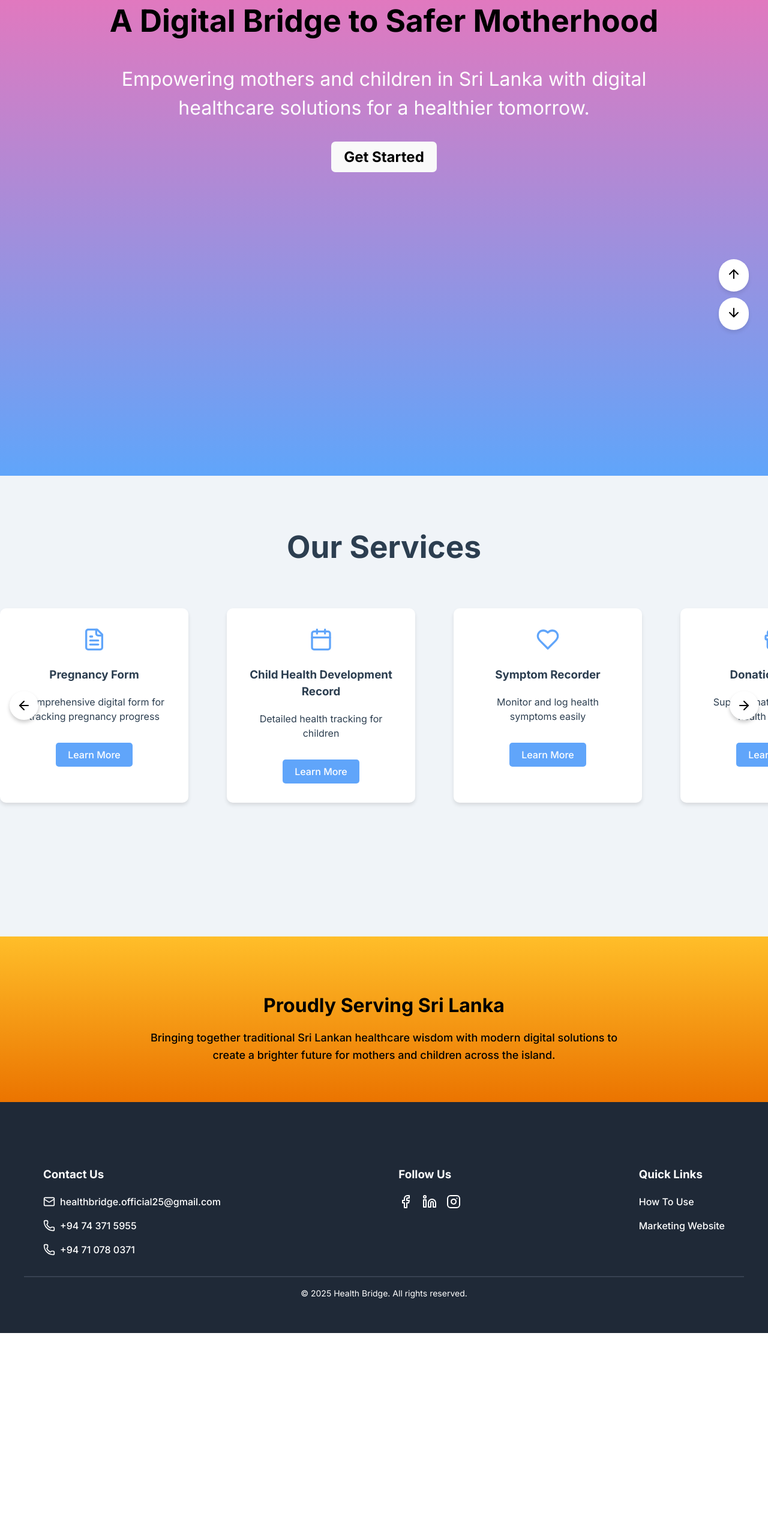
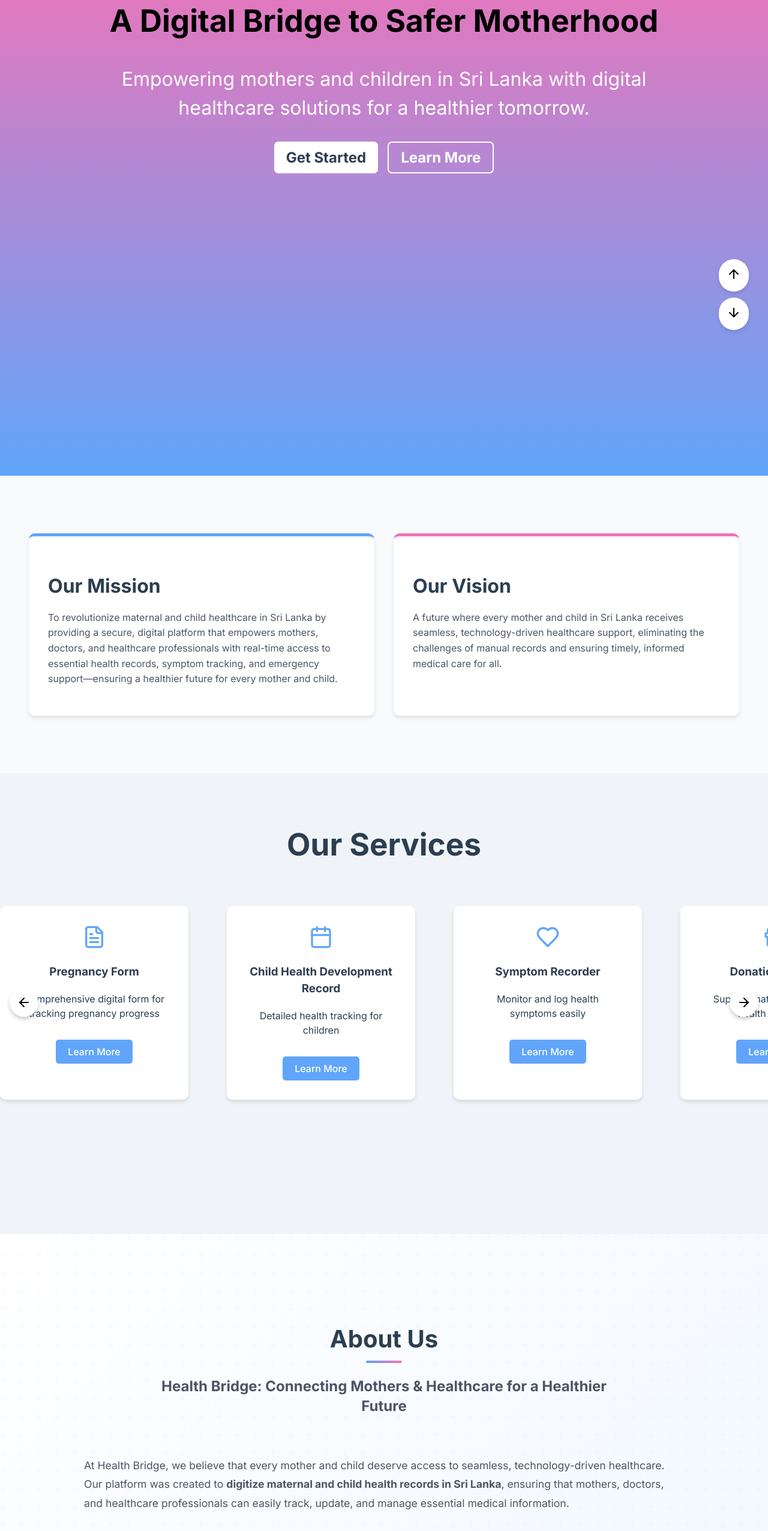
Before and after one commit to Methma-02/Health_Bridge, a React (Vite) app in the folder frontend/: page / in a window 1280 px wide. Shown: the part 234-2786 px from the top of the page at 60% size. Before the commit the page ends 2456 px from the top, so only its background shows below. Built offline with nearby package versions, Linux system fonts and the light colour scheme.

Commit message:
Update Homepage.jsx

```diff
--- a/frontend/src/Homepage.jsx
+++ b/frontend/src/Homepage.jsx
@@ -1,19 +1,44 @@
-import React, { useRef, useState } from 'react';
+import React, { useRef, useState, useEffect } from 'react';
 import { useNavigate } from 'react-router-dom';
 import Header from './HeaderFooter/Header';
 import Footer from './HeaderFooter/Footer';
-import { Heart, Calendar, FileText, Gift, AlertCircle, ArrowLeft, ArrowRight } from 'lucide-react';
+import { Heart, Calendar, FileText, Gift, AlertCircle, ArrowLeft, ArrowRight, Check } from 'lucide-react';
 import './Homepage.css';
 
 const Homepage = () => {
   const servicesRef = useRef(null);
+  const missionRef = useRef(null);
+  const aboutRef = useRef(null);
+  const howItWorksRef = useRef(null);
   const servicesContainerRef = useRef(null);
   const navigate = useNavigate();
   const [scrollPosition, setScrollPosition] = useState(0);
 
-  const scrollToServices = () => {
-    servicesRef.current?.scrollIntoView({ behavior: 'smooth' });
+  // Function to scroll to top and bottom of page
+  const scrollToTop = () => {
+    window.scrollTo({ top: 0, behavior: 'smooth' });
   };
+
+  const scrollToBottom = () => {
+    window.scrollTo({ top: document.body.scrollHeight, behavior: 'smooth' });
+  };
+
+  const scrollToSection = (ref) => {
+    ref.current?.scrollIntoView({ behavior: 'smooth' });
+  };
+
+  // Pass scroll functions to Footer
+  useEffect(() => {
+    // Make the scroll functions globally accessible for the Footer component
+    window.scrollToTop = scrollToTop;
+    window.scrollToBottom = scrollToBottom;
+
+    // Cleanup on unmount
+    return () => {
+      delete window.scrollToTop;
+      delete window.scrollToBottom;
+    };
+  }, []);
 
   const services = [
     {
@@ -45,6 +70,34 @@ const Homepage = () => {
       icon: <AlertCircle size={40} color="#f472b6" />,
       description: 'Instant emergency support and notifications',
       path: '/emergency-alert'
+    }
+  ];
+
+  const steps = [
+    {
+      title: "Register & Create Your Profile",
+      description: "Sign up with your details to create a secure profile. Whether you're a mother or a healthcare professional, Health Bridge customizes your experience based on your role.",
+      icon: "📝"
+    },
+    {
+      title: "Log & Monitor Your Health",
+      description: "Mothers can log symptoms, track their severity with an easy slider, and note the time of occurrence (morning, afternoon, evening, night).",
+      icon: "📊"
+    },
+    {
+      title: "Access & Update Health Records",
+      description: "Doctors, nurses, and midwives can securely access and update patient records, ensuring seamless care and informed medical decisions.",
+      icon: "👩‍⚕️"
+    },
+    {
+      title: "Get Alerts & Emergency Support",
+      description: "In case of urgent health concerns, mothers can send emergency alerts for quick medical assistance.",
+      icon: "🚨"
+    },
+    {
+      title: "Explore Additional Features",
+      description: "Support the community through the Donation Center or access valuable maternal health resources.",
+      icon: "🎁"
     }
   ];
 
@@ -86,12 +139,38 @@ const Homepage = () => {
           <p>
             Empowering mothers and children in Sri Lanka with digital healthcare solutions for a healthier tomorrow.
           </p>
-          <button
-            className="cta-button"
-            onClick={scrollToServices}
-          >
-            Get Started
-          </button>
+          <div className="hero-buttons">
+            <button
+              className="cta-button primary-button"
+              onClick={() => scrollToSection(servicesRef)}
+            >
+              Get Started
+            </button>
+            <button
+              className="cta-button secondary-button"
+              onClick={() => scrollToSection(missionRef)}
+            >
+              Learn More
+            </button>
+          </div>
+        </div>
+      </section>
+
+      {/* Mission and Vision Section */}
+      <section ref={missionRef} className="mission-vision-section">
+        <div className="container">
+          <div className="mission-box">
+            <h2>Our Mission</h2>
+            <p>
+              To revolutionize maternal and child healthcare in Sri Lanka by providing a secure, digital platform that empowers mothers, doctors, and healthcare professionals with real-time access to essential health records, symptom tracking, and emergency support—ensuring a healthier future for every mother and child.
+            </p>
+          </div>
+          <div className="vision-box">
+            <h2>Our Vision</h2>
+            <p>
+              A future where every mother and child in Sri Lanka receives seamless, technology-driven healthcare support, eliminating the challenges of manual records and ensuring timely, informed medical care for all.
+            </p>
+          </div>
         </div>
       </section>
 
@@ -99,7 +178,6 @@ const Homepage = () => {
       <section ref={servicesRef} className="services-section">
         <h2>Our Services</h2>
         <div className="services-carousel-container">
-          {/* Changed from ChevronLeft to ArrowLeft for consistency with footer buttons */}
           <button
             className="carousel-nav-button carousel-prev"
             onClick={scrollLeft}
@@ -123,7 +201,6 @@ const Homepage = () => {
             ))}
           </div>
 
-          {/* Changed from ChevronRight to ArrowRight for consistency with footer buttons */}
           <button
             className="carousel-nav-button carousel-next"
             onClick={scrollRight}
@@ -131,6 +208,70 @@ const Homepage = () => {
           >
             <ArrowRight className="h-6 w-6" />
           </button>
+        </div>
+      </section>
+
+      {/* About Us Section */}
+      <section ref={aboutRef} className="about-section">
+  <div className="container">
+    <h2>About Us</h2>
+    <h3>Health Bridge: Connecting Mothers & Healthcare for a Healthier Future</h3>
+
+    <div className="about-content">
+      <div className="about-text">
+        <p>
+          At Health Bridge, we believe that every mother and child deserve access to seamless, technology-driven healthcare. Our platform was created to <strong>digitize maternal and child health records in Sri Lanka</strong>, ensuring that mothers, doctors, and healthcare professionals can easily track, update, and manage essential medical information.
+        </p>
+
+        <p>
+          Traditionally, pregnancy and child health records have been maintained on paper, making them difficult to store, update, and access. <strong>Health Bridge eliminates these challenges</strong> by providing a secure, digital platform where:
+        </p>
+
+        <div className="benefits-list">
+          <div className="benefit-item">
+            <div className="benefit-icon">
+              <Check size={18} color="white" />
+            </div>
+            <p><strong>Mothers</strong> can log symptoms, track their health, and stay informed.</p>
+          </div>
+          <div className="benefit-item">
+            <div className="benefit-icon">
+              <Check size={18} color="white" />
+            </div>
+            <p><strong>Doctors and healthcare professionals</strong> can access patient records in real-time for better decision-making.</p>
+          </div>
+          <div className="benefit-item">
+            <div className="benefit-icon">
+              <Check size={18} color="white" />
+            </div>
+            <p><strong>Emergency alerts and donation support</strong> ensure timely assistance when needed.</p>
+          </div>
+        </div>
+      </div>
+
+    </div>
+
+  </div>
+      </section>
+
+      {/* How It Works Section */}
+      <section ref={howItWorksRef} className="how-it-works-section">
+        <div className="container">
+          <h2>How It Works</h2>
+          <div className="steps-container">
+            {steps.map((step, index) => (
+              <div key={index} className="step-card">
+                <div className="step-icon">{step.icon}</div>
+                <div className="step-content">
+                  <h3>Step {index + 1}: {step.title}</h3>
+                  <p>{step.description}</p>
+                </div>
+              </div>
+            ))}
+          </div>
+          <p className="centered-text highlight-text">
+            <em>Health Bridge makes maternal and child healthcare simple, accessible, and secure.</em> <strong>Start your journey today!</strong>
+          </p>
         </div>
       </section>
 
```
